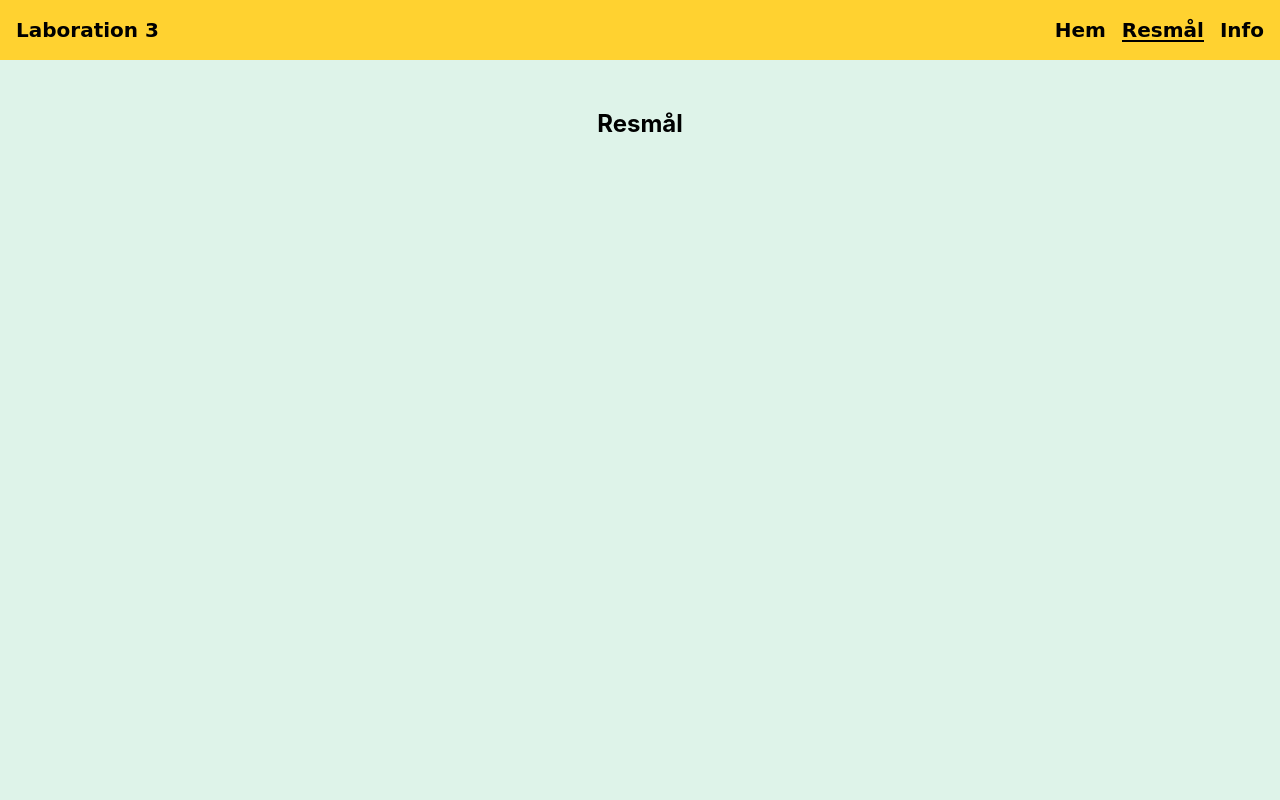
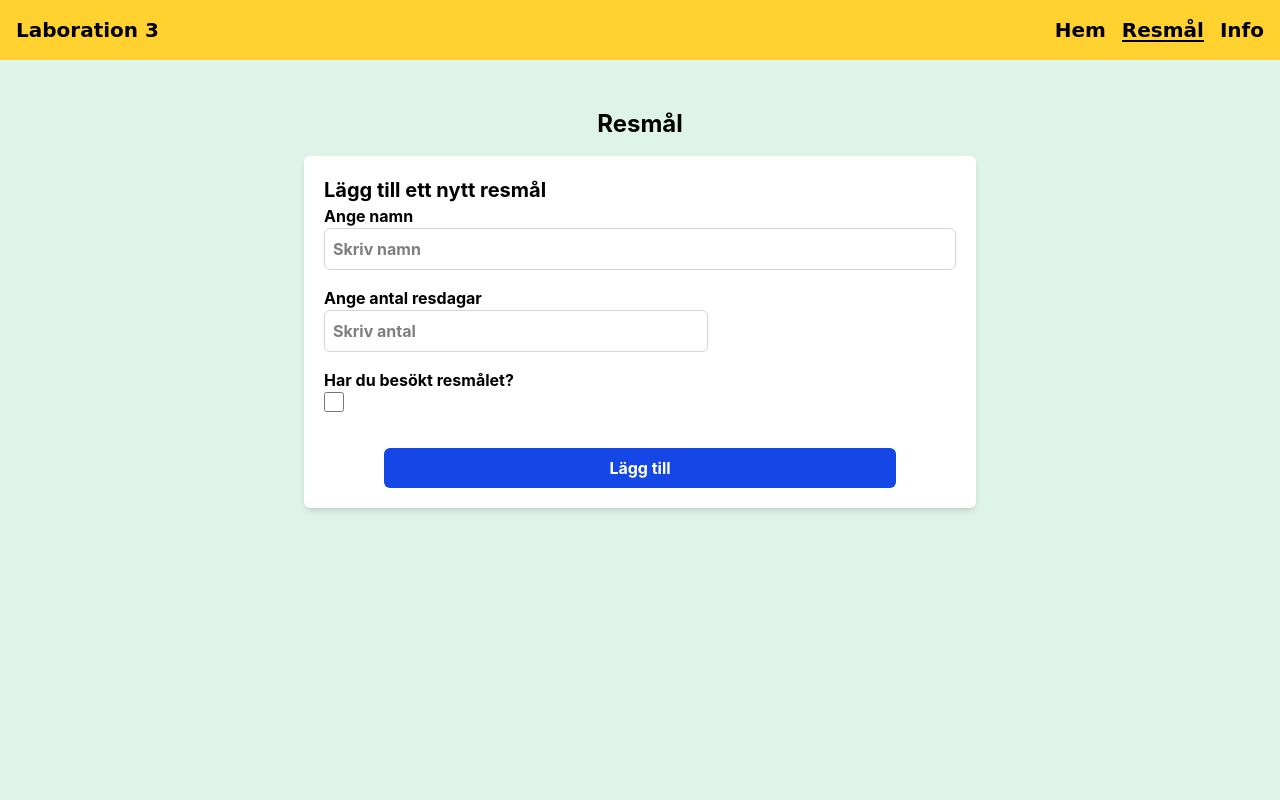
Before and after one commit to filipbergander/fbfullstack-lab3, a Vue app: page /resmal in a window 1280 px wide. Shown: the top 800 px of the page. Built offline with nearby package versions, Linux system fonts and the light colour scheme.

Commit message:
Skapat ett initialt formulär för att lägga till resmål.

```diff
--- /dev/null
+++ b/src/components/vacation/AppVacationForm.vue
@@ -0,0 +1,47 @@
+<template>
+<form method="post" class="w-11/12 max-w-2xl mx-auto content-center bg-white p-5 my-4 shadow-md rounded-md">
+  <legend class="text-lg md:text-xl">Lägg till ett nytt resmål</legend>
+  <div class="flex flex-col mb-4 text-sm md:text-base">
+     <label for="name">Ange namn</label>
+<input type="text" id="name" placeholder="Skriv namn" class="p-2 border border-gray-300 rounded-md"/>
+  </div>
+  <div class="flex flex-col mb-4 max-w-sm text-sm md:text-base">
+     <label for="vacation-days">Ange antal resdagar</label>
+<input type="text" id="vacation-days" placeholder="Skriv antal" class="p-2 border border-gray-300 rounded-md"/>
+  </div>
+    <div class="flex flex-col mb-4 text-sm md:text-base">
+      <label for="visited">Har du besökt resmålet?</label>
+<input type="checkbox" id="visited" class="p-4 border rounded-md"/>
+     </div>
+     <div class="flex flex-col mb-4 text-red-500">
+      <ul id="errors-container" class="hidden">
+
+      </ul>
+     </div>
+<button type="submit" class="flex justify-center items-center place-self-center w-full max-w-lg mt-5 bg-blue-700 hover:bg-blue-500 text-white font-bold py-2 px-4 rounded-md">Lägg till</button>
+</form>
+</template>
+
+<script setup>
+
+</script>
+
+<style scoped>
+button {
+cursor: pointer;
+}
+
+button:hover {
+  transition: background-color 0.3s ease;
+}
+
+#visited {
+  width: 20px;
+  height: 20px;
+}
+
+ul {
+  list-style-type: disc;
+  padding-left: 1.5rem;
+}
+</style>
--- /dev/null
+++ b/src/components/vacation/AppVacationTable.vue
@@ -0,0 +1,13 @@
+<template>
+<table>
+
+</table>
+</template>
+
+<script setup>
+
+</script>
+
+<style scoped>
+
+</style>
--- a/src/views/vacationView.vue
+++ b/src/views/vacationView.vue
@@ -2,10 +2,13 @@
 <div class="text-center">
        <h1 class="text-2xl">Resmål</h1>
 </div>
+<AppVacationForm />
+<AppVacationTable />
 </template>
 
 <script setup>
-
+import AppVacationTable from '../components/vacation/AppVacationTable.vue';
+import AppVacationForm from '../components/vacation/AppVacationForm.vue';
 </script>
 
 <style scoped>
```
